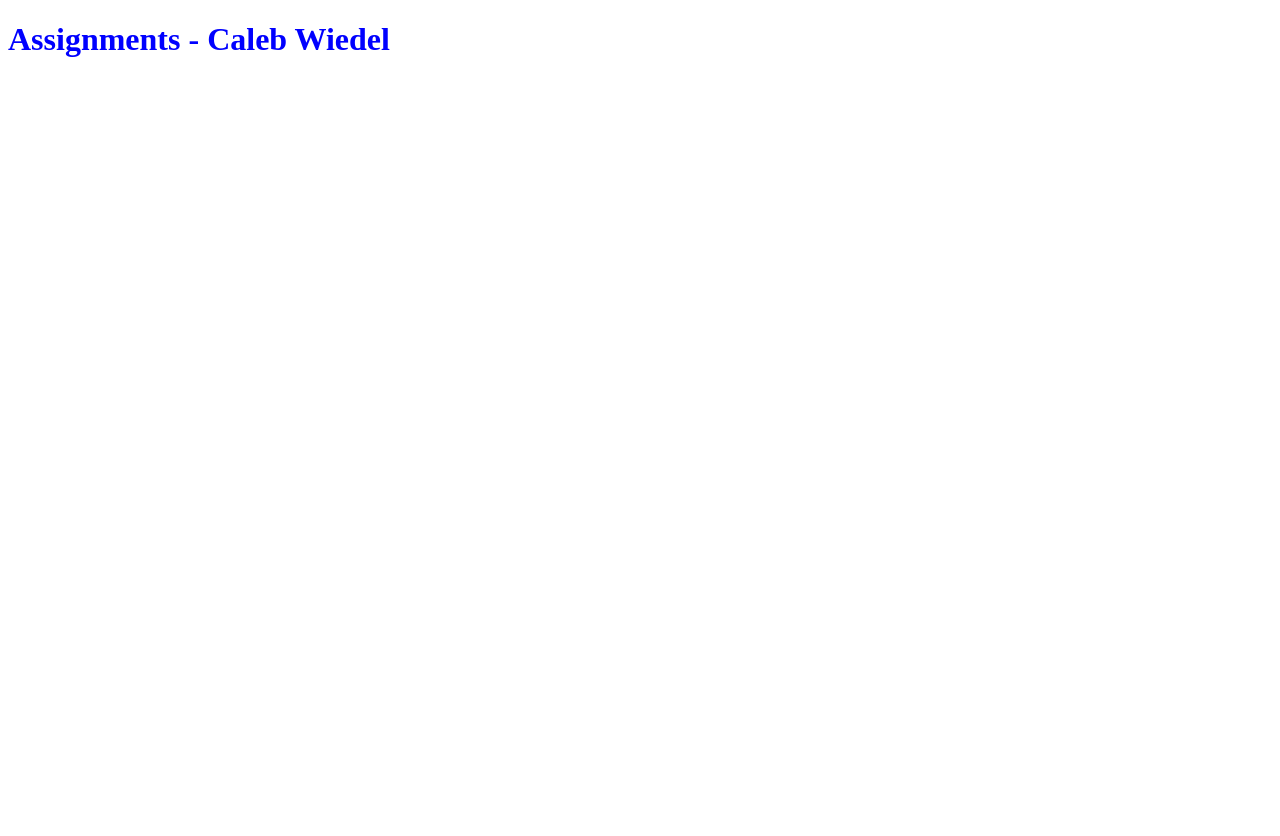
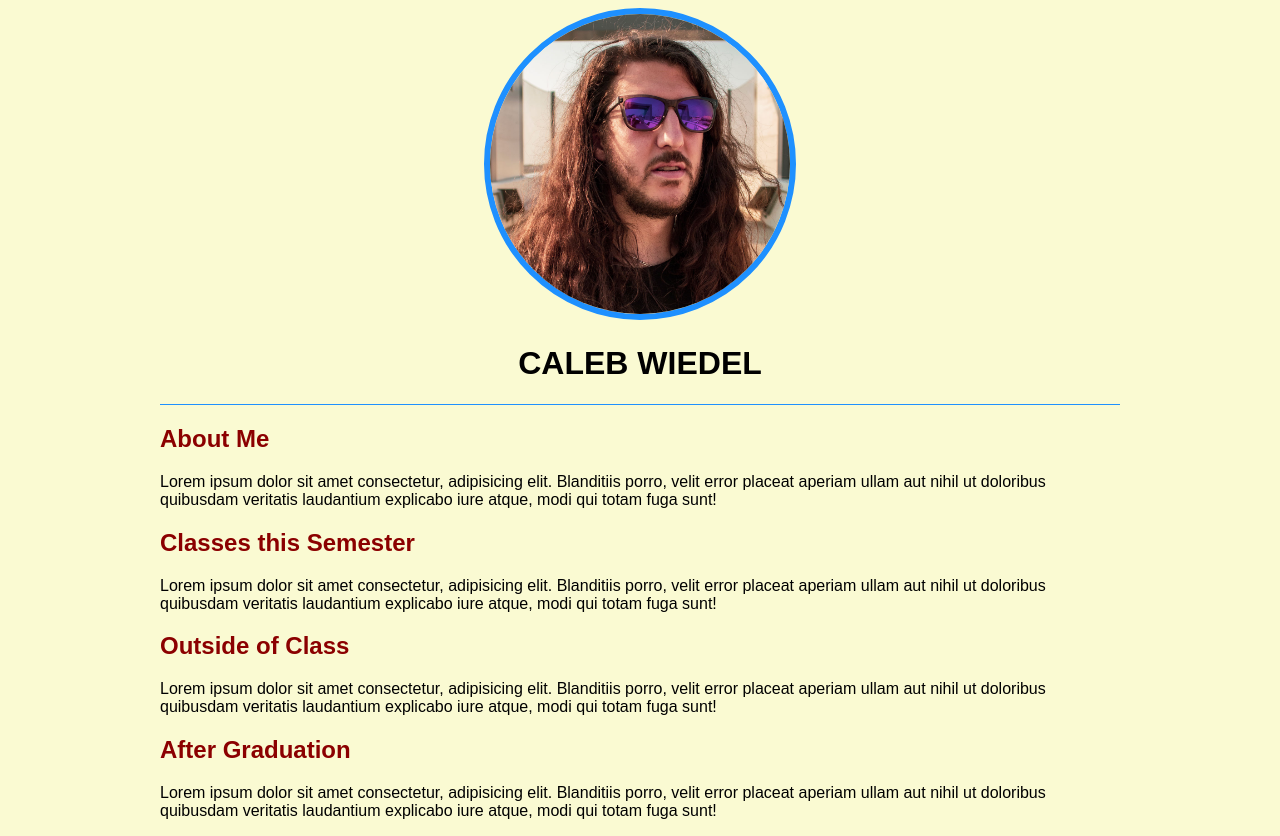
Before and after one commit to cwiedel9/ADPR458_Coding, a plain HTML site: page assignments/index.html in a window 1280 px wide. Before the commit the page ends 800 px from the top, so only its background shows below. Drawn offline with Linux system fonts and the light colour scheme.

Commit message:
styling exercise 2

```diff
--- a/assignments/index.html
+++ b/assignments/index.html
@@ -4,14 +4,58 @@
     <meta charset="UTF-8">
     <title>Assignments - Caleb Wiedel</title>
     <style>
+      body {
+        background-color: lightgoldenrodyellow;
+        font-family: sans-serif;
+      }
+      .container {
+        width: 960px;
+        margin: 0 auto;
+      }
+      header {
+        text-align: center;
+        border-bottom: 1px solid dodgerblue;
+      }
       h1 {
-        color: blue;
+        text-transform: uppercase;
+      }
+      h2 {
+        font-size: 24px;
+        color: darkred;
+      }
+      img {
+        aspect-ratio: 1/1;
+        object-fit: cover;
+        border-radius: 999px;
+        border: 6px solid dodgerblue;
       }
     </style>
 </head>
 <body>
 
-    <h1>Assignments - Caleb Wiedel</h1>
+  <div class="container">
+
+    <header>
+      <img src="images/caleb.jpg" alt="Photo of Caleb Wiedel" width="300px">
+      <h1>Caleb Wiedel</h1>
+    </header>
+
+    <main>
+      <h2>About Me</h2>
+      <p>Lorem ipsum dolor sit amet consectetur, adipisicing elit. Blanditiis porro, velit error placeat aperiam ullam aut nihil ut doloribus quibusdam veritatis laudantium explicabo iure atque, modi qui totam fuga sunt!</p>
+
+      <h2>Classes this Semester</h2>
+      <p>Lorem ipsum dolor sit amet consectetur, adipisicing elit. Blanditiis porro, velit error placeat aperiam ullam aut nihil ut doloribus quibusdam veritatis laudantium explicabo iure atque, modi qui totam fuga sunt!</p>
+
+      <h2>Outside of Class</h2>
+      <p>Lorem ipsum dolor sit amet consectetur, adipisicing elit. Blanditiis porro, velit error placeat aperiam ullam aut nihil ut doloribus quibusdam veritatis laudantium explicabo iure atque, modi qui totam fuga sunt!</p>
+
+      <h2>After Graduation</h2>
+      <p>Lorem ipsum dolor sit amet consectetur, adipisicing elit. Blanditiis porro, velit error placeat aperiam ullam aut nihil ut doloribus quibusdam veritatis laudantium explicabo iure atque, modi qui totam fuga sunt!</p>
+    </main>
+
+  </div>
+
 
 </body>
 </html>
```
Also changed, not shown: assignments/images/caleb.jpg (added), index.html (line endings or trailing spaces), 1 other file.
